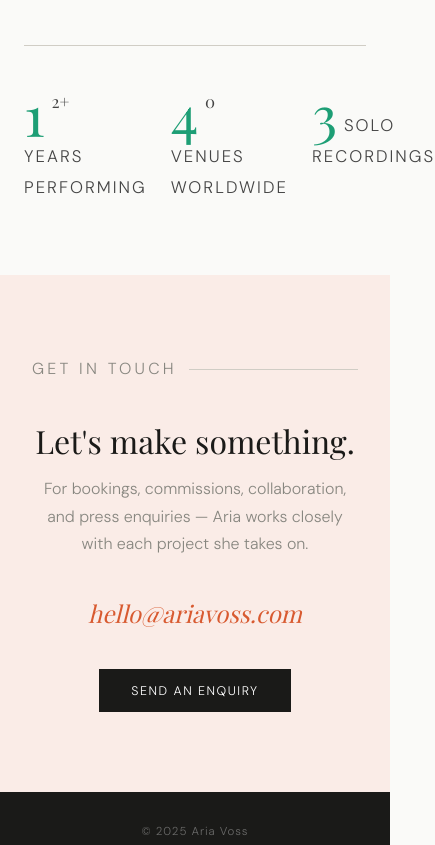
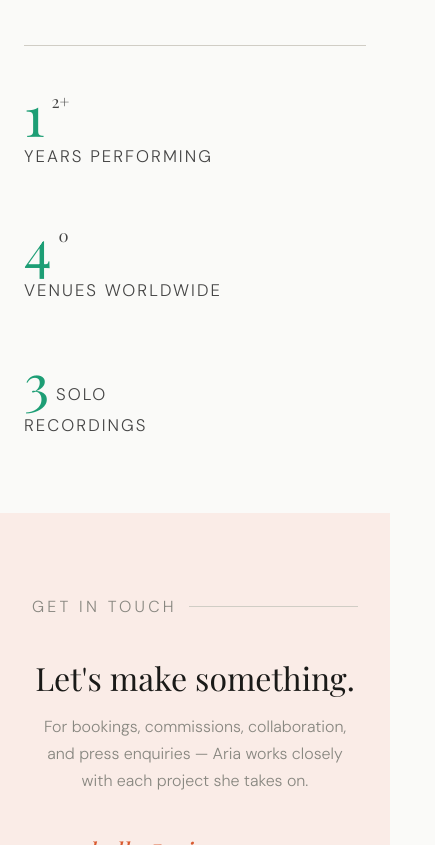
Before and after one commit to Jaedee/rachelkeeley, a website: page public/index.html in a window 390 px wide. Shown: the part 1535-2380 px from the top of the page, 435 px wide, since content can reach past the window. Drawn offline with nearby package versions, Linux system fonts and the light colour scheme; no server answers; a web font is replaced by a local one.

Commit message:
modified:   public/index.html

```diff
--- a/public/index.html
+++ b/public/index.html
@@ -450,7 +450,7 @@
     .about-section { grid-template-columns: 1fr; gap: 2rem; }
     .about-left { position: static; }
     .about-right { width: 100%; min-width: 0; }
-    .stats-row { gap: 1.5rem; }
+    .stats-row { gap: 1.5rem; flex-wrap: wrap; }
     .contact-section { padding: 5rem 2rem; }
     footer { flex-direction: column; gap: 1rem; text-align: center; }
   }
```
